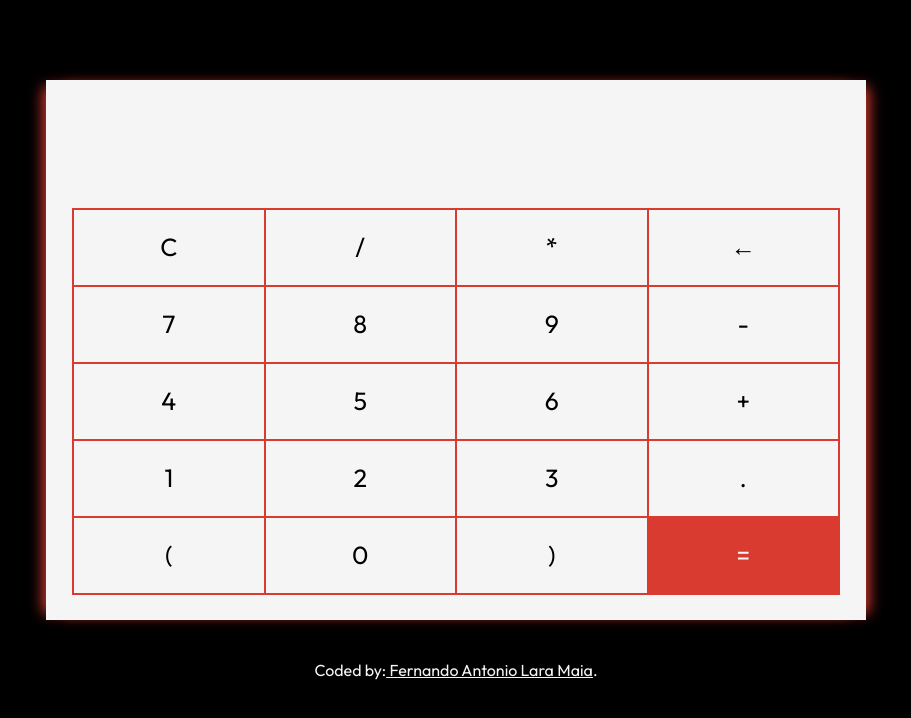
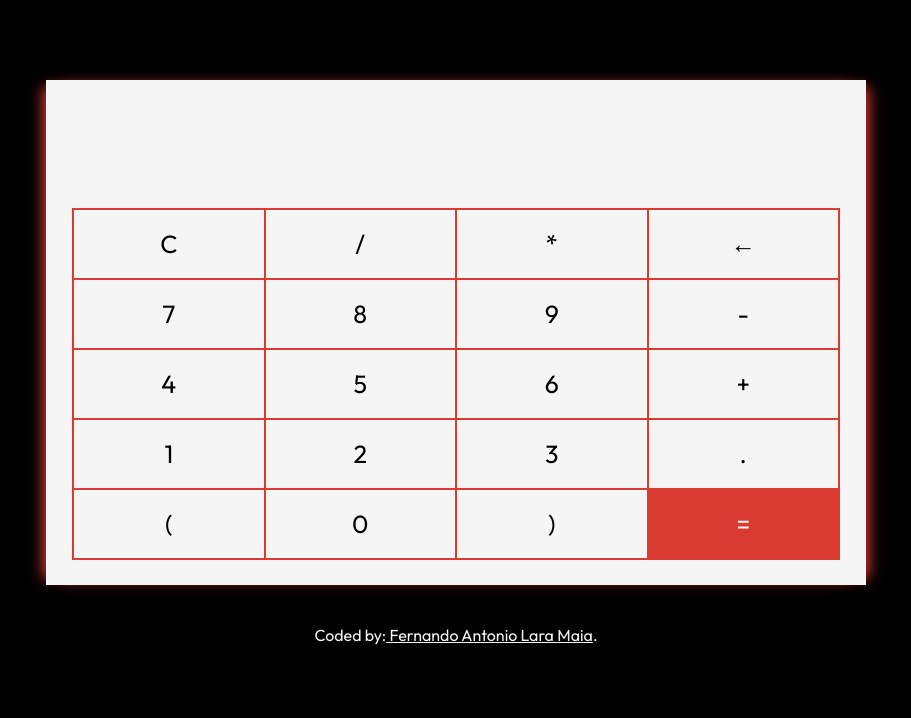
Before and after one commit to fernandolar4/calculadora, a plain HTML site: page index.html in a window 1280 px wide. Shown: the whole page, without its empty margins (184-1095 px from the left). Drawn offline with Linux system fonts and the light colour scheme.

Commit message:
Update style.css

```diff
--- a/style.css
+++ b/style.css
@@ -78,6 +78,6 @@ footer {
   }
 
   .btn {
-    line-height: 75px;
+    line-height: 68px;
   }
 }
```
